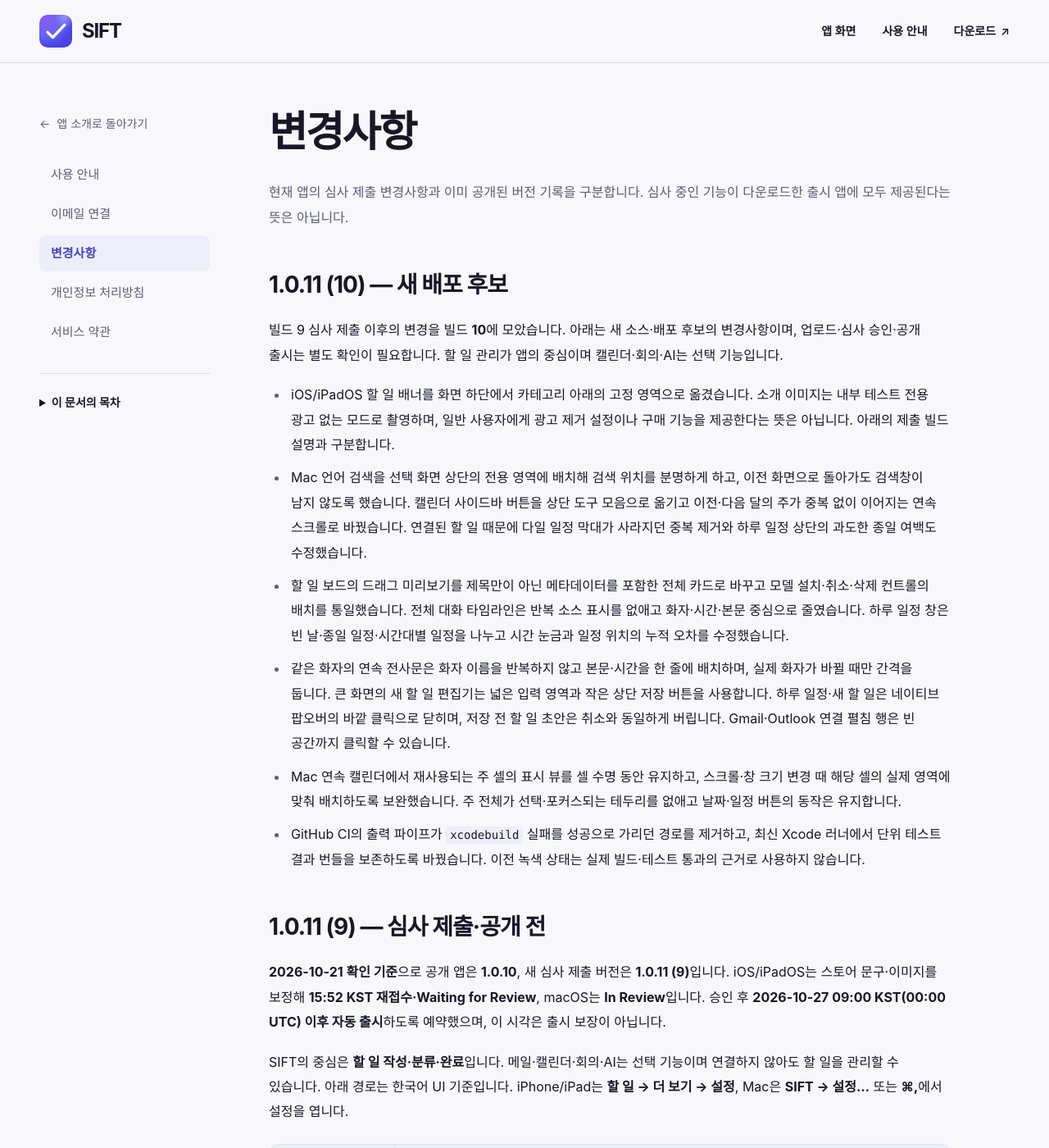
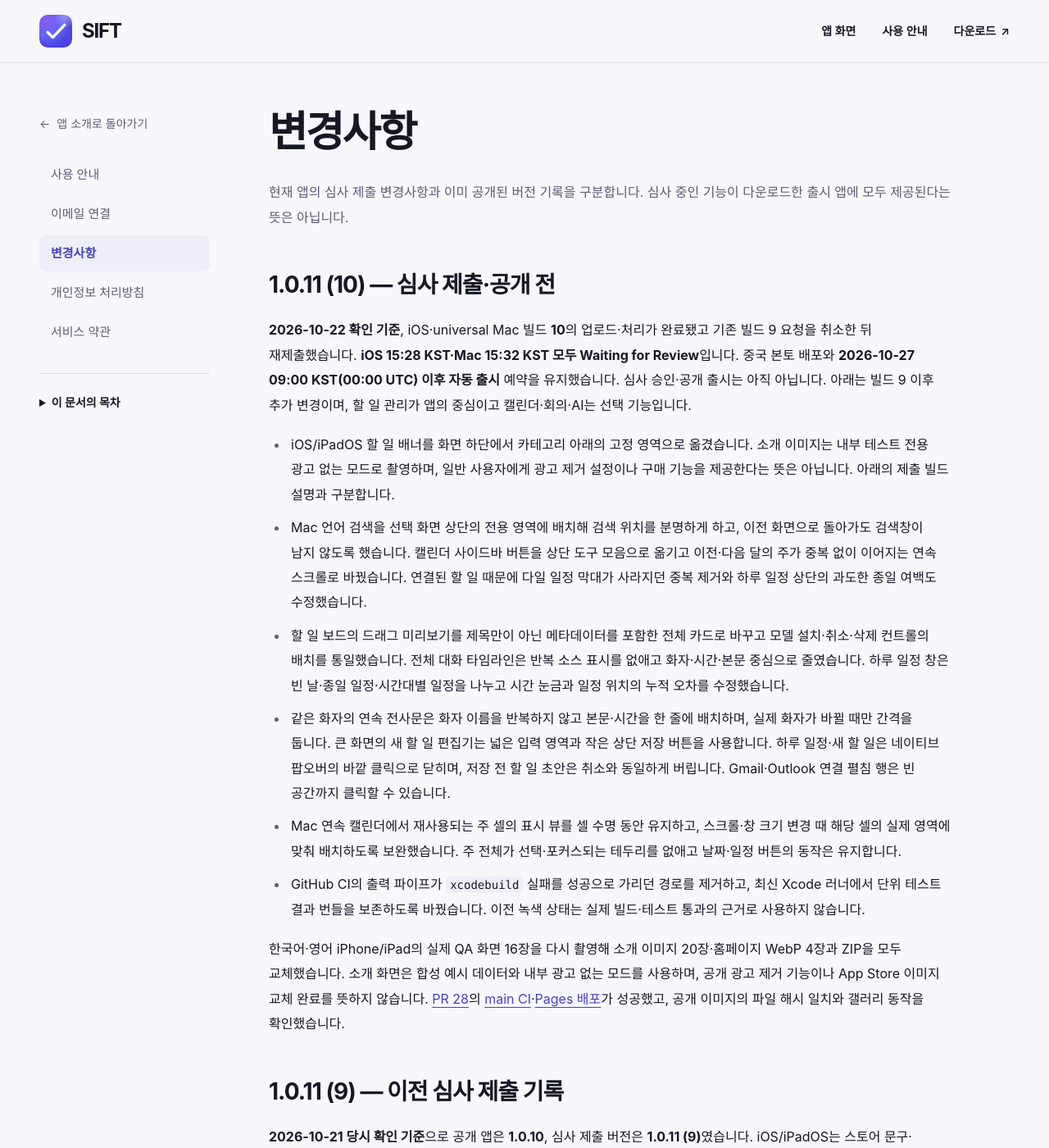
Before and after one commit to jung-geun/SIFT, a Jekyll site: the page built from docs/changes.md, in a window 1280 px wide and 1400 px high. Shown: the whole window at 82% size. Built offline with Jekyll 4.4.1, drawn with Linux system fonts in a browser that asks for light colours; some of the changed text lies outside the part shown.

Commit message:
docs: record verified build 10 review submissions and deployment
Record processed iOS and universal Mac build10 selections, successful replacement App Review receipts, unchanged scheduled release, truthful iCloud scope and current website capture provenance. Preserve prior build9 history and separate review/public release boundaries.

```diff
--- a/docs/changes.md
+++ b/docs/changes.md
@@ -9,9 +9,10 @@ permalink: /changes.html
 
 현재 앱의 심사 제출 변경사항과 이미 공개된 버전 기록을 구분합니다. 심사 중인 기능이 다운로드한 출시 앱에 모두 제공된다는 뜻은 아닙니다.
 
-## 1.0.11 (10) — 새 배포 후보
+<a id="version-1-0-11-10"></a>
+## 1.0.11 (10) — 심사 제출·공개 전
 
-빌드 9 심사 제출 이후의 변경을 빌드 **10**에 모았습니다. 아래는 새 소스·배포 후보의 변경사항이며, 업로드·심사 승인·공개 출시는 별도 확인이 필요합니다. 할 일 관리가 앱의 중심이며 캘린더·회의·AI는 선택 기능입니다.
+**2026-10-22 확인 기준**, iOS·universal Mac 빌드 **10**의 업로드·처리가 완료됐고 기존 빌드 9 요청을 취소한 뒤 재제출했습니다. **iOS 15:28 KST·Mac 15:32 KST 모두 Waiting for Review**입니다. 중국 본토 배포와 **2026-10-27 09:00 KST(00:00 UTC) 이후 자동 출시** 예약을 유지했습니다. 심사 승인·공개 출시는 아직 아닙니다. 아래는 빌드 9 이후 추가 변경이며, 할 일 관리가 앱의 중심이고 캘린더·회의·AI는 선택 기능입니다.
 
 - iOS/iPadOS 할 일 배너를 화면 하단에서 카테고리 아래의 고정 영역으로 옮겼습니다. 소개 이미지는 내부 테스트 전용 광고 없는 모드로 촬영하며, 일반 사용자에게 광고 제거 설정이나 구매 기능을 제공한다는 뜻은 아닙니다. 아래의 제출 빌드 설명과 구분합니다.
 - Mac 언어 검색을 선택 화면 상단의 전용 영역에 배치해 검색 위치를 분명하게 하고, 이전 화면으로 돌아가도 검색창이 남지 않도록 했습니다. 캘린더 사이드바 버튼을 상단 도구 모음으로 옮기고 이전·다음 달의 주가 중복 없이 이어지는 연속 스크롤로 바꿨습니다. 연결된 할 일 때문에 다일 일정 막대가 사라지던 중복 제거와 하루 일정 상단의 과도한 종일 여백도 수정했습니다.
@@ -20,11 +21,13 @@ permalink: /changes.html
 - Mac 연속 캘린더에서 재사용되는 주 셀의 표시 뷰를 셀 수명 동안 유지하고, 스크롤·창 크기 변경 때 해당 셀의 실제 영역에 맞춰 배치하도록 보완했습니다. 주 전체가 선택·포커스되는 테두리를 없애고 날짜·일정 버튼의 동작은 유지합니다.
 - GitHub CI의 출력 파이프가 `xcodebuild` 실패를 성공으로 가리던 경로를 제거하고, 최신 Xcode 러너에서 단위 테스트 결과 번들을 보존하도록 바꿨습니다. 이전 녹색 상태는 실제 빌드·테스트 통과의 근거로 사용하지 않습니다.
 
+한국어·영어 iPhone/iPad의 실제 QA 화면 16장을 다시 촬영해 소개 이미지 20장·홈페이지 WebP 4장과 ZIP을 모두 교체했습니다. 소개 화면은 합성 예시 데이터와 내부 광고 없는 모드를 사용하며, 공개 광고 제거 기능이나 App Store 이미지 교체 완료를 뜻하지 않습니다. [PR 28](https://github.com/jung-geun/SIFT/pull/28)의 [main CI](https://github.com/jung-geun/SIFT/actions/runs/39651522003)·[Pages 배포](https://github.com/jung-geun/SIFT/actions/runs/39651522293)가 성공했고, 공개 이미지의 파일 해시 일치와 갤러리 동작을 확인했습니다.
+
 
 <a id="version-1-0-11-9"></a>
-## 1.0.11 (9) — 심사 제출·공개 전
+## 1.0.11 (9) — 이전 심사 제출 기록
 
-**2026-10-21 확인 기준**으로 공개 앱은 **1.0.10**, 새 심사 제출 버전은 **1.0.11 (9)**입니다. iOS/iPadOS는 스토어 문구·이미지를 보정해 **15:52 KST 재접수·Waiting for Review**, macOS는 **In Review**입니다. 승인 후 **2026-10-27 09:00 KST(00:00 UTC) 이후 자동 출시**하도록 예약했으며, 이 시각은 출시 보장이 아닙니다.
+**2026-10-21 당시 확인 기준**으로 공개 앱은 **1.0.10**, 심사 제출 버전은 **1.0.11 (9)**였습니다. iOS/iPadOS는 스토어 문구·이미지를 보정해 **15:52 KST 재접수·Waiting for Review**, macOS는 **In Review**였습니다. 이 요청들은 10월 22일 빌드 10 재제출로 대체됐습니다. 아래는 빌드 9부터 포함된 기능과 사용 경로입니다.
 
 SIFT의 중심은 **할 일 작성·분류·완료**입니다. 메일·캘린더·회의·AI는 선택 기능이며 연결하지 않아도 할 일을 관리할 수 있습니다. 아래 경로는 한국어 UI 기준입니다. iPhone/iPad는 **할 일 → 더 보기 → 설정**, Mac은 **SIFT → 설정…** 또는 **⌘,**에서 설정을 엽니다.
 
@@ -45,7 +48,7 @@ SIFT의 중심은 **할 일 작성·분류·완료**입니다. 메일·캘린더
 - iOS/iPadOS는 UMP가 허용할 때 하단 **320×50 배너 하나**를 사용합니다. 온보딩·튜토리얼·키보드·비활성 상태 등에서는 공간을 접고 전면·앱 시작·보상형 광고는 없습니다. Mac에는 광고 SDK를 연결하지 않습니다. [개정 개인정보처리방침](privacy-policy.html)은 **10월 27일 시행 예정**입니다.
 - **등록 대기 항목은 일괄 AI 정렬·알림·자동 캘린더 등록에서 제외**하며 자동 등록에는 별도 동의가 필요합니다. iCloud 실계정 다기기 전파, 모든 언어의 AI 정확도, 실제 다중 소스 통화·물리 기기 성능까지 보증하는 변경은 아닙니다.
 
-소개 페이지의 예시 화면은 **1.0.11 (9) 소스의 QA 앱과 합성 데이터**로 촬영했습니다. App Store 이미지 업로드·심사 승인·공개 출시와는 구분합니다. 실행 범위와 원본 근거는 [dev의 UI 검증 기록](https://github.com/jung-geun/SIFT/blob/dev/ios/UI_TEST_PLAN.md)에 남깁니다. iOS/iPadOS 26 이상·macOS 26 이상용 제출이며 Android 신규 배포를 뜻하지 않습니다.
+현재 소개 페이지의 예시 화면은 **1.0.11 (10) 소스의 QA 앱과 합성 데이터**로 다시 촬영했습니다. App Store 이미지 업로드·심사 승인·공개 출시와 구분합니다. 실행 범위와 원본 근거는 [dev의 UI 검증 기록](https://github.com/jung-geun/SIFT/blob/dev/ios/UI_TEST_PLAN.md)에 남깁니다. iOS/iPadOS 26 이상·macOS 26 이상용 제출이며 Android 신규 배포를 뜻하지 않습니다.
 
 ## 공개된 버전 기록
 
```
Also changed, not shown: docs/index.md (+1 -1 lines), docs/media.md (+2 -2 lines), ios/UI_TEST_PLAN.md (+3 -0 lines), README.md.
